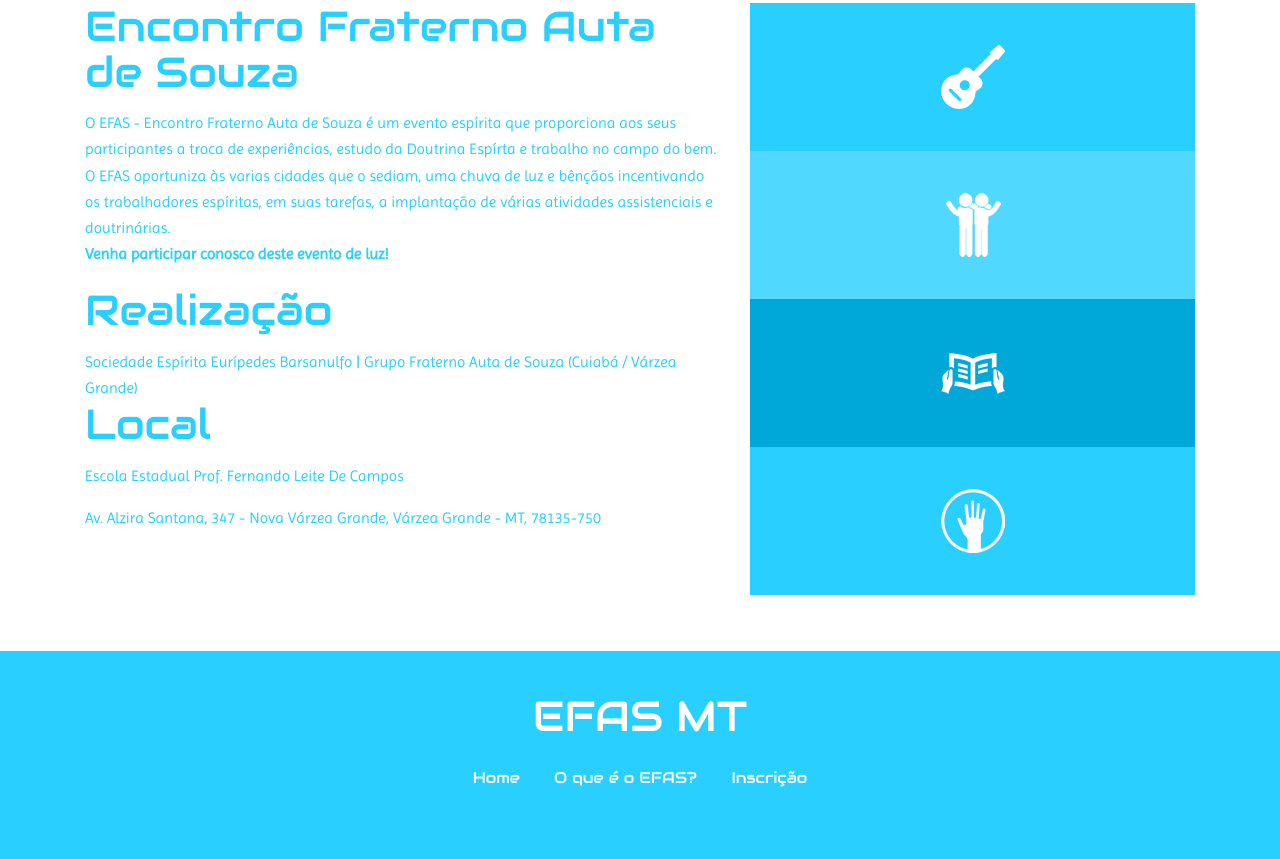
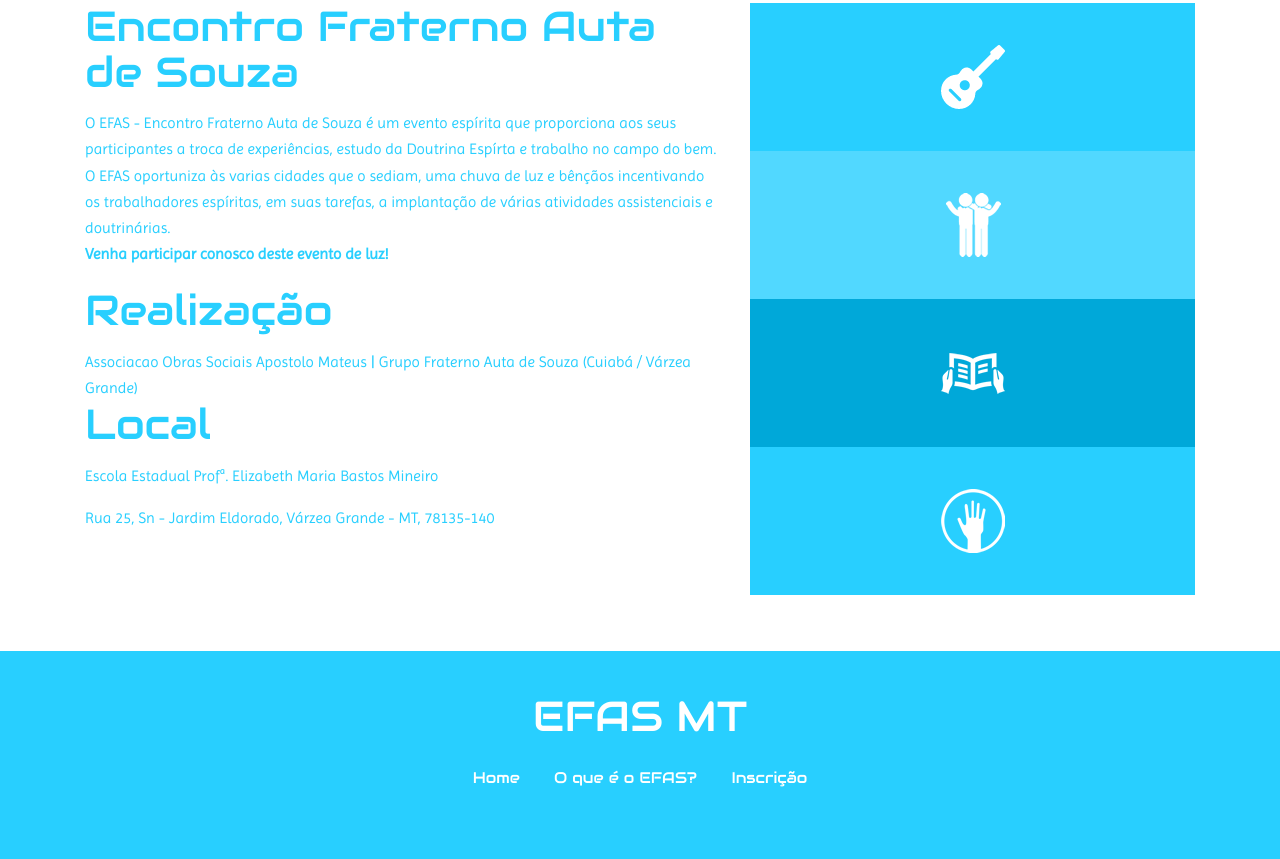
Before and after one commit to edsongaldino/efasmt, a PHP site: page / in a window 1280 px wide. Shown: the part 525-1384 px from the top of the page. Run offline with PHP 8.4, Linux system fonts and the light colour scheme; some libraries are stand-ins or nearby versions.

Commit message:
ajuste dados

```diff
--- a/index.php
+++ b/index.php
@@ -61,10 +61,10 @@
 				<p>O EFAS - Encontro Fraterno Auta de Souza é um evento espírita que proporciona aos seus participantes a troca de experiências, estudo da Doutrina Espírta e trabalho no campo do bem. O EFAS oportuniza às varias cidades que o sediam, uma chuva de luz e bênçãos incentivando os trabalhadores espíritas, em suas tarefas, a implantação de várias atividades assistenciais e doutrinárias.<br/> <b>Venha participar conosco deste evento de luz!</b></p>
 				</br>
 				<h3>Realização</h3>
-				<p>Sociedade Espírita Eurípedes Barsanulfo | Grupo Fraterno Auta de Souza (Cuiabá / Várzea Grande)</p>
+				<p>Associacao Obras Sociais Apostolo Mateus | Grupo Fraterno Auta de Souza (Cuiabá / Várzea Grande)</p>
 				<h3>Local</h3>
-				<p>Escola Estadual Prof. Fernando Leite De Campos</p>
-				<p>Av. Alzira Santana, 347 - Nova Várzea Grande, Várzea Grande - MT, 78135-750</p>
+				<p>Escola Estadual Profª. Elizabeth Maria Bastos Mineiro</p>
+				<p>Rua 25, Sn - Jardim Eldorado, Várzea Grande - MT, 78135-140</p>
 			</div>
 			<div class="col-md-5 top-col">
 				<div class="col1">
```
Also changed, not shown: inscricao.php (+3 -6 lines).
